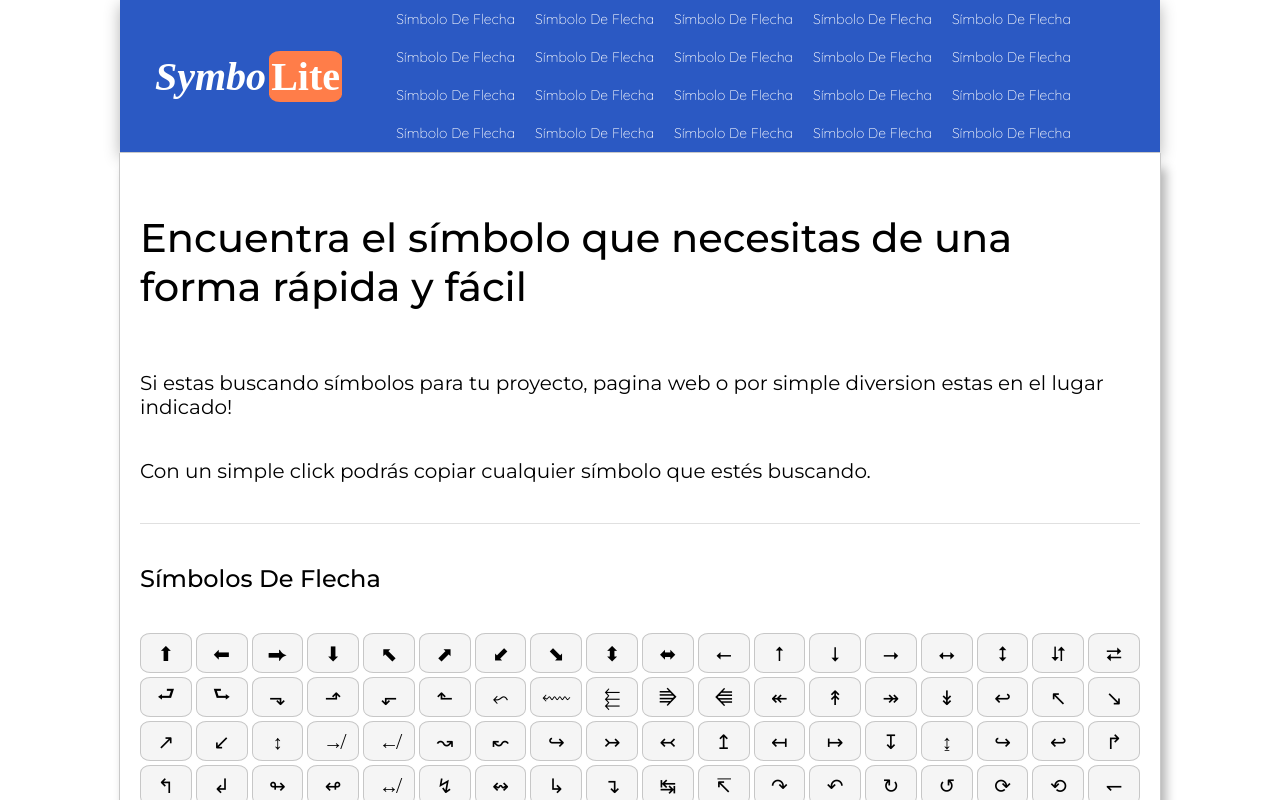
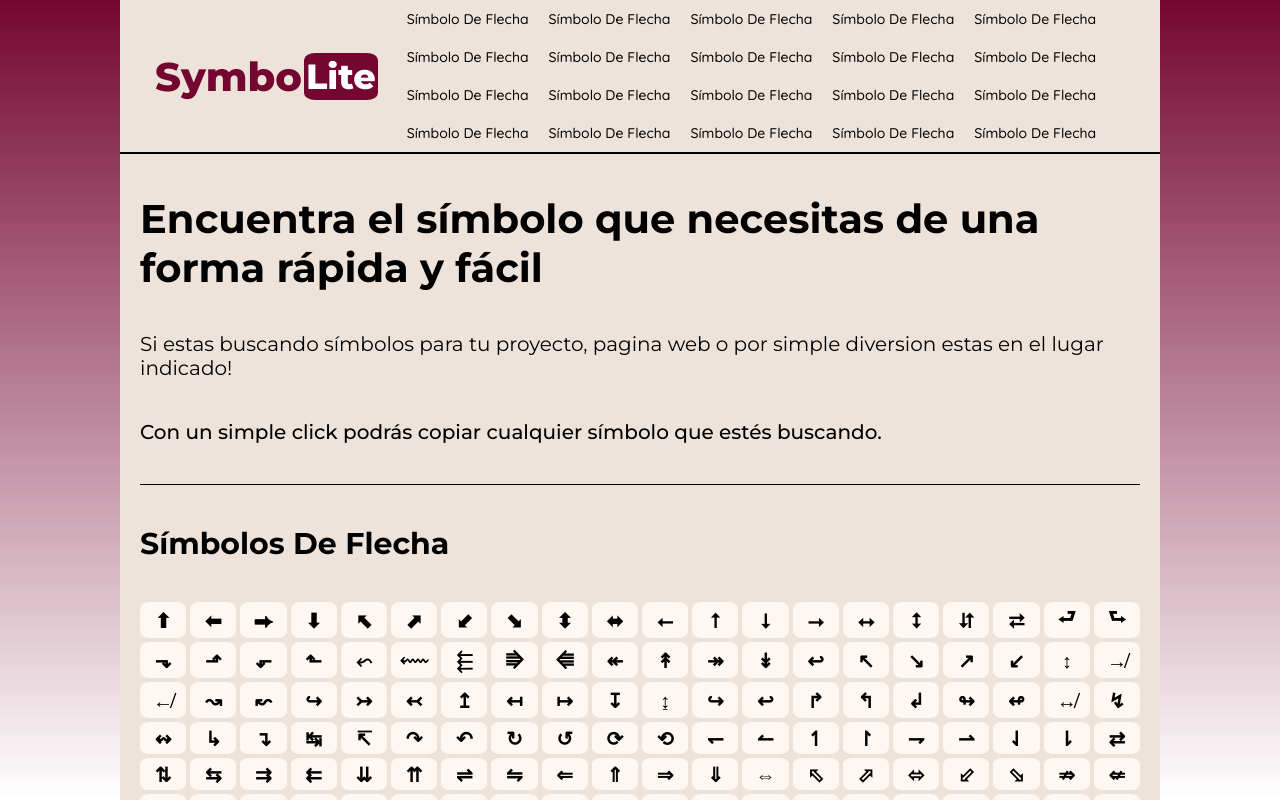
Before and after one commit to JUANESSMURF/Symbolite-page, a React (Vite) app: page / in a window 1280 px wide. Shown: the top 800 px of the page. Built offline with nearby package versions, Linux system fonts and the light colour scheme.

Commit message:
Add and testing different combinations of colors for the page

```diff
--- a/src/Components/Logo.jsx
+++ b/src/Components/Logo.jsx
@@ -3,7 +3,7 @@
 export const Logo = () => {
     return (
         <div className="title-container">
-            <h1>Symbo</h1><h1>Lïtê</h1>
+            <h1>Symbo</h1><h1>Lite</h1>
         </div>
     )
 }
--- a/src/index.css
+++ b/src/index.css
@@ -6,8 +6,12 @@
 .mainPage {
     margin: 0;
     padding: 0;
-    /* background-color: #C9A690; */
-    background-size: 'cover';
+    background: linear-gradient(
+        to bottom,
+        #740730,
+        #ffffff);
+    background-attachment:fixed;
+
 
 }
 
@@ -16,10 +20,8 @@
     margin: 0 auto;
     padding: 0px 20px;
     font-family: "Montserrat", sans-serif;
-    background-color: white;
-    border-right: 1px solid rgb(201, 201, 201);
-    border-left: 1px solid rgb(201, 201, 201);
-    box-shadow: 5px 15px 10px rgba(0, 0, 0, 0.3);
+    background-color: #eee3db;
+
 }
 
 
@@ -36,8 +38,8 @@
 
 .content-article h2:nth-child(1) {
     font-size: 40px;
-    font-weight: 500;
-    padding: 60px 0px;
+    font-weight: 700;
+    padding: 40px 0px;
 }
 
 .content-article p {
@@ -46,11 +48,12 @@
 }
 
 .content-article p:nth-child(3) {
+    font-weight: 500;
     padding: 40px 0px;
 
 }
 .symbols-container .buttons-container {
-    border-top: 1px solid #e0e0e0;
+    border-top: 1px solid #000000;
 }
 
 .symbols-container .buttons-container div {
@@ -58,8 +61,8 @@
 }
 
 .symbols-container h2 {
-
-    font-weight: 500;
+    font-size: 30px;
+    font-weight: 700;
     padding: 40px 0px;
 }
 
@@ -67,28 +70,28 @@
 /* Estilos title */
 
 .title-container {
+    font-family: "Montserrat", sans-serif;
     display: flex;
     justify-content: center;
     align-items: center;
-    background-color: #2B59C3;
+    background-color: #eee3db;
 
 
 }
 .title-container h1:nth-child(1) {
-    font-style: italic;
     font-size: 40px;
-    color: rgb(255, 255, 255);
-    font-weight:bold;
+    color: #740730;
+    font-weight:800;
 }
 
 .title-container h1:nth-child(2) {
-
-    background-color: #ff7d49;
+    background-color: #740730;
     border-radius: 15%;
     background-size: 1px;
-    color: white;
-    margin-left: 3px;
-    font-size: 40px;
+    color: rgb(255, 255, 255);
+    margin-left: 2px;
+    font-size: 35px;
+    font-weight: 800;
     padding: 2px;
 }
 
@@ -98,16 +101,15 @@
 
 .nav-bar {
     display: flex;
-    background-color: #2B59C3;
+    background-color: #eee3db;
 
 }
 
 .nav-bar-container {
     display: flex;
     justify-content:center;
-    border-bottom: 1px solid rgb(201, 201, 201);
-    background-color: #2B59C3;
-    box-shadow: 0px 5px 15px rgba(0, 0, 0, 0.3);
+    border-bottom: 2px solid rgb(0, 0, 0);
+    background-color: #eee3db;
     max-width: 970px;
     margin: 0 auto;
     padding: 0px 35px;
@@ -141,56 +143,61 @@
     padding: 10px;
 
 
+
 }
 
 
 .nav-bar-menu li a {
-    color: rgb(255, 255, 255);
+
+    color: #000000;
     text-decoration: none;
     font-family: "Quicksand", sans-serif;
-    font-weight: 350;
+    font-weight: 500;
     font-size: 14px;
 
 }
 
 .nav-bar-menu li:hover {
-    background-color: rgba(255, 255, 255, 0.055);
+    background-color: #fff8f2;
     transition: background-color 0.3s ease;
 }
 
 .nav-bar-menu li:active {
-    animation: clicAnimacion 0.15s ease-in-out;
-    background-color: rgba(255, 255, 255, 0.103);
+    animation: clicAnimacion 0.05s ease-in-out;
+    background-color: rgba(61, 61, 61, 0.322);
 }
 
 /* Estilos buttons */
 
 .button-arrow-container, .button-circle-container {
     display: grid;
-    grid-template-columns: repeat(18, 1fr);
+    grid-template-columns: repeat(20, 1fr);
     grid-template-rows: repeat(3, 1fr);
     gap: 4px; /* Espacio entre los botones */
 }
 
 .button-arrow-container button, .button-circle-container button {
     min-width: 5vh;
-    min-height: 5vh;
+    min-height: 4vh;
     font-size: 20px;
+    font-weight: 700;
     font-family: system-ui;
-    border: 1px solid rgb(199, 199, 199);
+    /* border: 1px solid #3f3f3f; */
+    border: none;
     border-radius: 20%;
-    background-color: rgb(245, 245, 245);
+    background-color: #fff8f2;
 
     cursor: pointer;
 }
 
 .button-arrow-container button:hover, .button-circle-container button:hover {
-   background-color: rgb(226, 226, 226);
+    background-color: rgb(173, 173, 173);
+    transition: background-color 0.3s ease;
 }
 
 .button-arrow-container button:active, .button-circle-container button:active {
-    animation: clicAnimacion 0.15s ease-in-out;
-    background-color: rgb(199, 199, 199);
+    animation: clicAnimacion 0.10s ease-in-out;
+    background-color: rgba(61, 61, 61, 0.322);
 }
 
 /*Animación buttons*/
```
